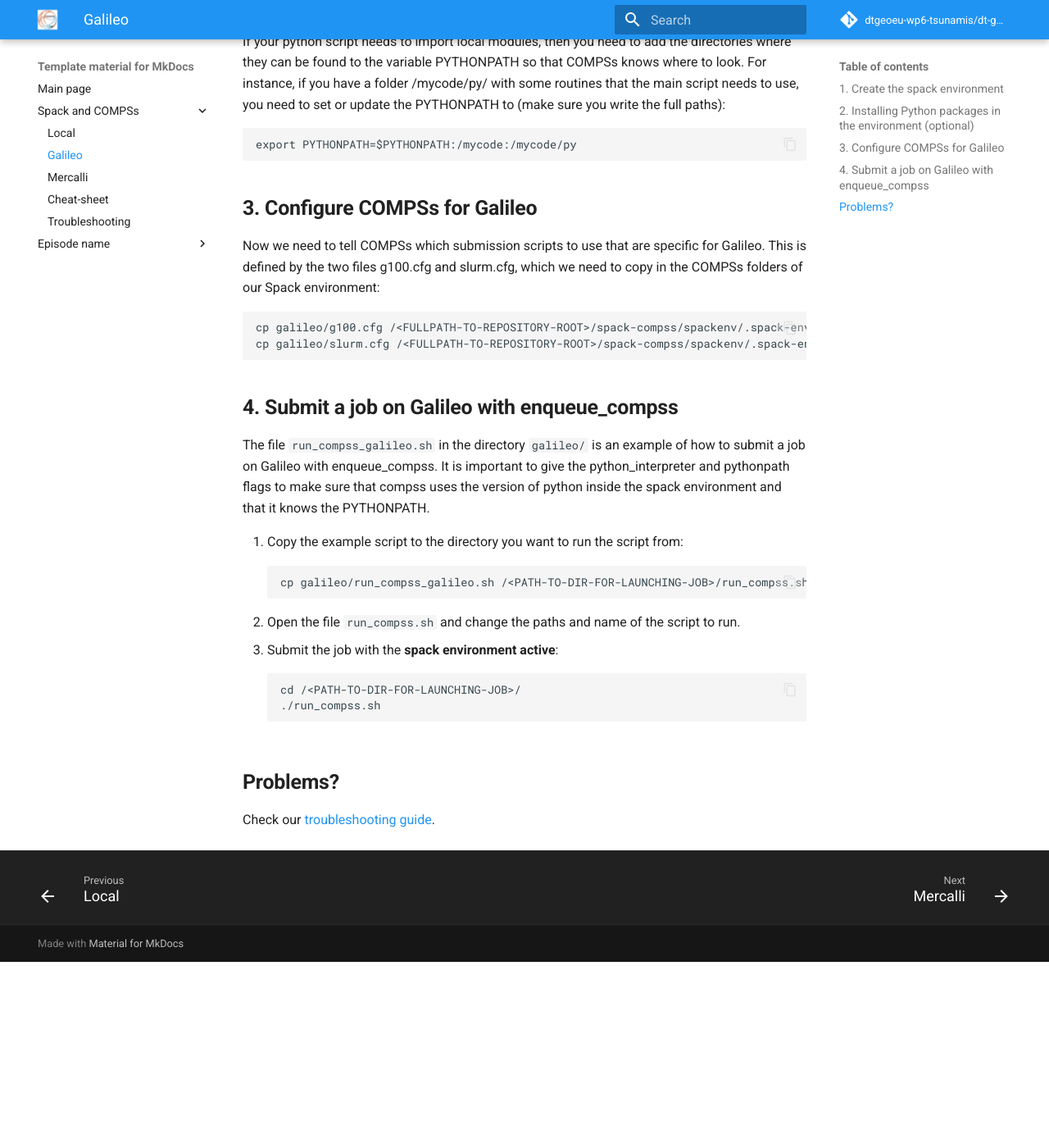
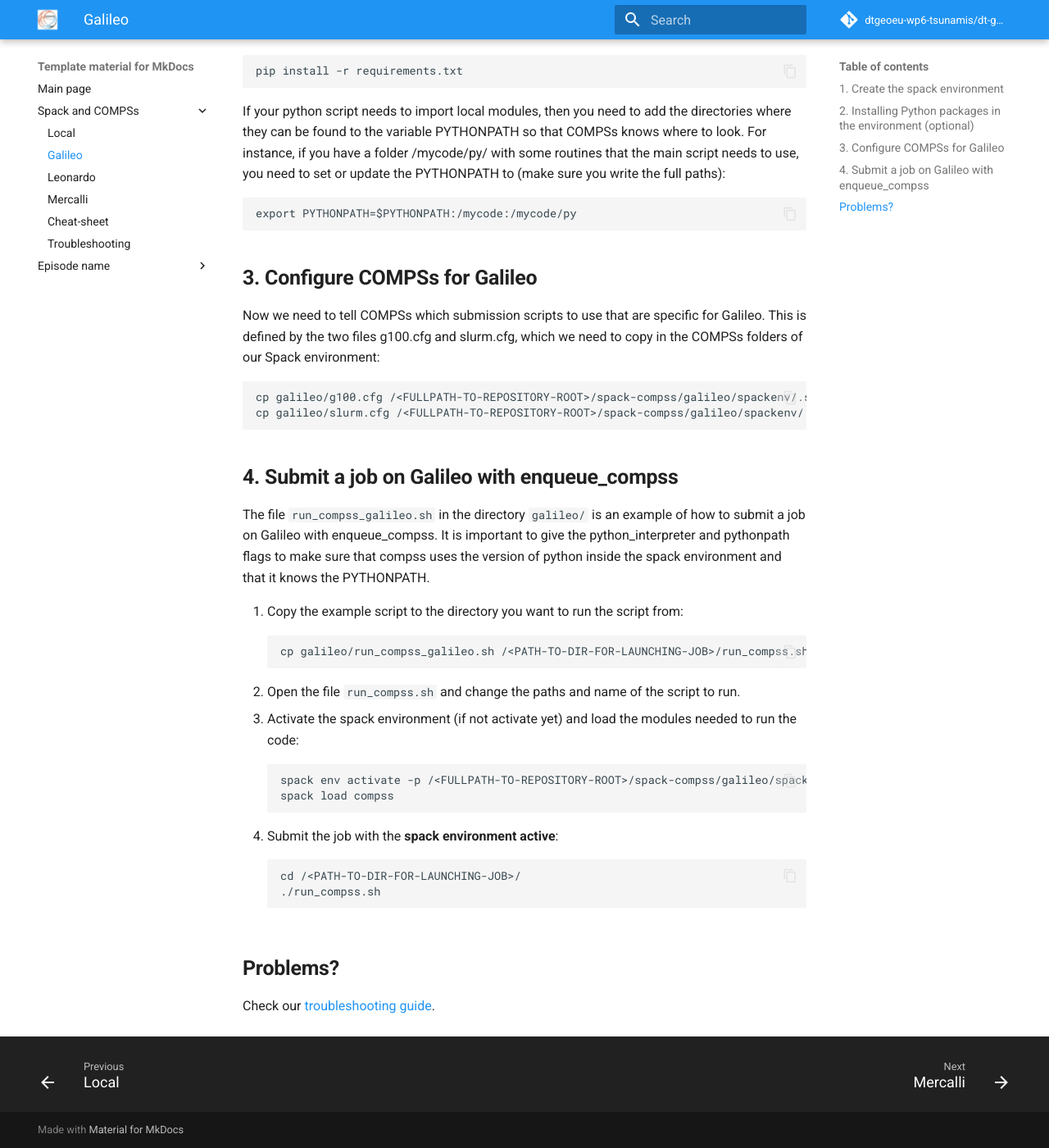
Before and after one commit to dtgeoeu-wp6-tsunamis/dt-geo-wp6-docs, an MkDocs documentation site: the page built from docs/spack-and-compss/galileo.md, in a window 1280 px wide and 1400 px high, scrolled down 1989 px. Shown: the whole window at 82% size. Built offline with MkDocs 1.6.1 and Material for MkDocs 9.7.7, drawn with Linux system fonts in a browser that asks for light colours; comment, search, counter and statistics services are not loaded; before the commit the page ends 3162 px from its top, so only the background shows below that; some of the changed text lies outside the part shown.

Commit message:
Added: docs for spack-compss on Leonardo; Modified: galileo instructions with nre paths for spackenv and minor additions

````diff
--- a/docs/spack-and-compss/galileo.md
+++ b/docs/spack-and-compss/galileo.md
@@ -11,6 +11,7 @@
 ```
 module load spack
 ```
+This will load the version of Spack 0.17.1. The instructions below and the file spack.yaml are tested on this version of spack. Other versions of spack might work too, but the syntax in the spack.yaml file might be different.
 
 2. Clone our repository. The `git submodule` command is to pull a secondary git repo within our main one.
 ```
@@ -21,7 +22,7 @@
 
 3. Create and activate the Spack environment .
 ```
-cd spackenv
+cd galileo/spackenv
 spack env create -d .
 spack env activate -p .
 ```
@@ -67,8 +68,8 @@
 ## **3. Configure COMPSs for Galileo**
 Now we need to tell COMPSs which submission scripts to use that are specific for Galileo. This is defined by the two files g100.cfg and slurm.cfg, which we need to copy in the COMPSs folders of our Spack environment:
 ```
-cp galileo/g100.cfg /<FULLPATH-TO-REPOSITORY-ROOT>/spack-compss/spackenv/.spack-env/view/compss/Runtime/scripts/queues/supercomputers/default.cfg
-cp galileo/slurm.cfg /<FULLPATH-TO-REPOSITORY-ROOT>/spack-compss/spackenv/.spack-env/view/compss/Runtime/scripts/queues/queue_systems/
+cp galileo/g100.cfg /<FULLPATH-TO-REPOSITORY-ROOT>/spack-compss/galileo/spackenv/.spack-env/view/compss/Runtime/scripts/queues/supercomputers/default.cfg
+cp galileo/slurm.cfg /<FULLPATH-TO-REPOSITORY-ROOT>/spack-compss/galileo/spackenv/.spack-env/view/compss/Runtime/scripts/queues/queue_systems/
 ```
 
 ## **4. Submit a job on Galileo with enqueue_compss**
@@ -81,7 +82,12 @@
 ```
 2. Open the file `run_compss.sh` and change the paths and name of the script to run.
 
-3. Submit the job with the **spack environment active**:
+3. Activate the spack environment (if not activate yet) and load the modules needed to run the code:
+```
+spack env activate -p /<FULLPATH-TO-REPOSITORY-ROOT>/spack-compss/galileo/spackenv/
+spack load compss
+```
+4. Submit the job with the **spack environment active**:
 ```
 cd /<PATH-TO-DIR-FOR-LAUNCHING-JOB>/
 ./run_compss.sh
````
Also changed, not shown: docs/index.md (+2 -1 lines), docs/spack-and-compss/.pages.
